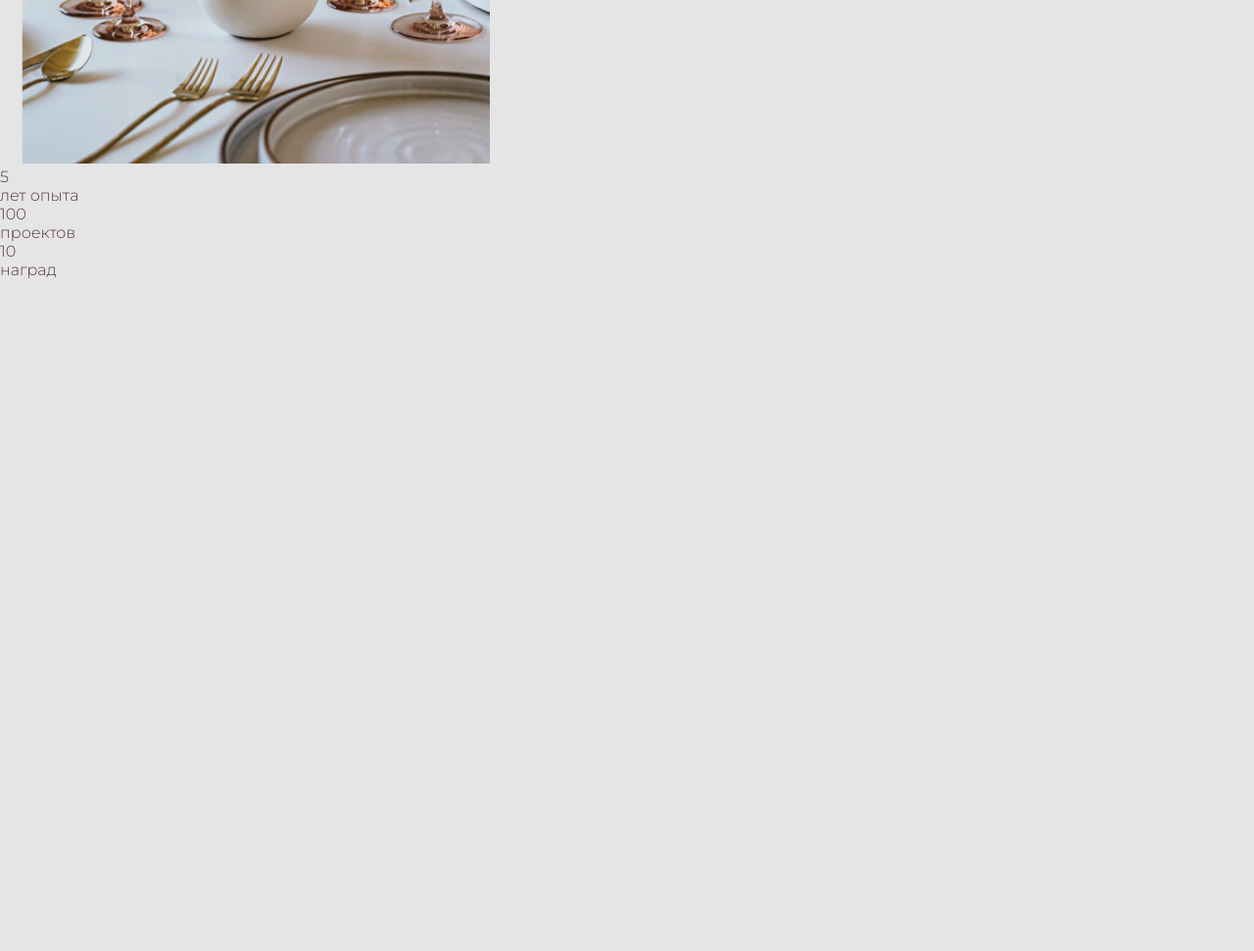
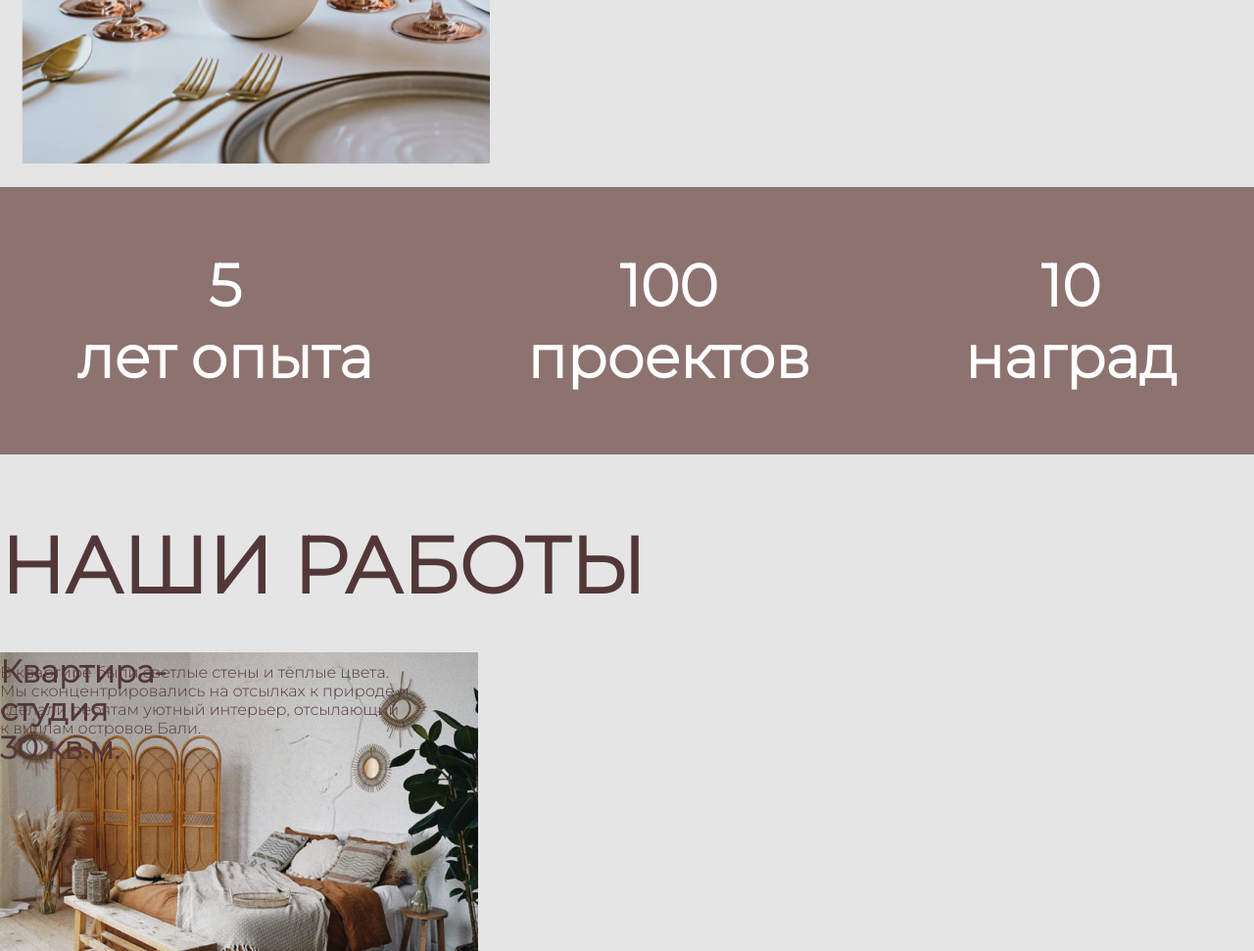
Before and after one commit to ortamfag/marathon_HTMLAcademy, a plain HTML site: page index.html in a window 1280 px wide. Shown: the part 1353-2324 px from the top of the page at 98% size. Before the commit the page ends 1638 px from the top, so only its background shows below. Drawn offline with Linux system fonts and the light colour scheme.

Commit message:
our works

```diff
--- a/index.html
+++ b/index.html
@@ -71,19 +71,57 @@
             <div class="why_we">
 
                 <div class="1reason">
-                    <p>5</p>
-                    <p>лет опыта</p>
+                    <h1>5</h1>
+                    <h1>лет опыта</h1>
                 </div>
 
                 <div class="2reason">
-                    <p>100</p>
-                    <p>проектов</p>
+                    <h1>100</h1>
+                    <h1>проектов</h1>
                 </div>
 
                 <div class="3reason">
-                    <p>10</p>
-                    <p>наград</p>
+                    <h1>10</h1>
+                    <h1>наград</h1>
                 </div>
+
+            </div>
+
+            <div class="our_works">
+
+                <div class="our_works_title">
+                    <h1>Наши работы</h1>
+                </div>
+
+                <div class="first_work">
+
+                    <div class="first_work_title">
+                        <h1 class="first_work_title_in">
+                        Квартира-студия<br>30 кв.м.
+                        </h1>
+
+                        <p class="first_work_subtitle_in"> В квартире были светлые стены и тёплые цвета. Мы сконцентрировались
+                            на отсылках к природе и сделали ребятам уютный интерьер, отсылающий к виллам островов Бали.
+                        </p>
+
+                    </div>
+
+                    <img src="images/firstwork.png" width="488" height="451">
+
+                </div>
+
+                <div class="second_work">
+                    <img src="images/secondwork.png" width="692" height="451">
+                </div>
+
+                <div class="third_work">
+                    <img src="images/thirdwork.png" width="692" height="451">
+                </div>
+
+                <div class="fourth_work">
+                    <img src="images/fourthwork.png" width="488" height="451">
+                </div>
+
 
             </div>
 
--- a/style.css
+++ b/style.css
@@ -147,3 +147,60 @@ header{
 }
 
 /*About us */
+
+/*Why we*/
+
+.why_we{
+    background-color: #8D7370;
+    margin-top:20px;
+
+    color: #fff;
+
+    height: 273px;
+
+    font-family: Montserrat;
+    font-style: normal;
+    font-weight: normal;
+    font-size: 30px;
+
+    display: flex;
+    justify-content: space-around;
+    align-items: center;
+    text-align: center;
+}
+
+/*Why we*/
+
+/*Our works*/
+
+.our_works_title{
+    margin-top: 65px;
+    margin-bottom: 40px;
+
+    font-size: 40px;
+    text-transform: uppercase;
+}
+
+
+.our_works{
+
+}
+
+.first_work_title{
+    position: absolute;
+
+}
+
+.first_work_title_in{
+    width: 270px;
+    height: 11px;
+    top: 86px;
+}
+
+.first_work_subtitle_in{
+    width:418px;
+    height: 150px;
+}
+
+
+/*Our works*/
```
Also changed, not shown: images/firstwork.png (added), images/fourthwork.png (added), images/secondwork.png (added), images/thirdwork.png (added).
